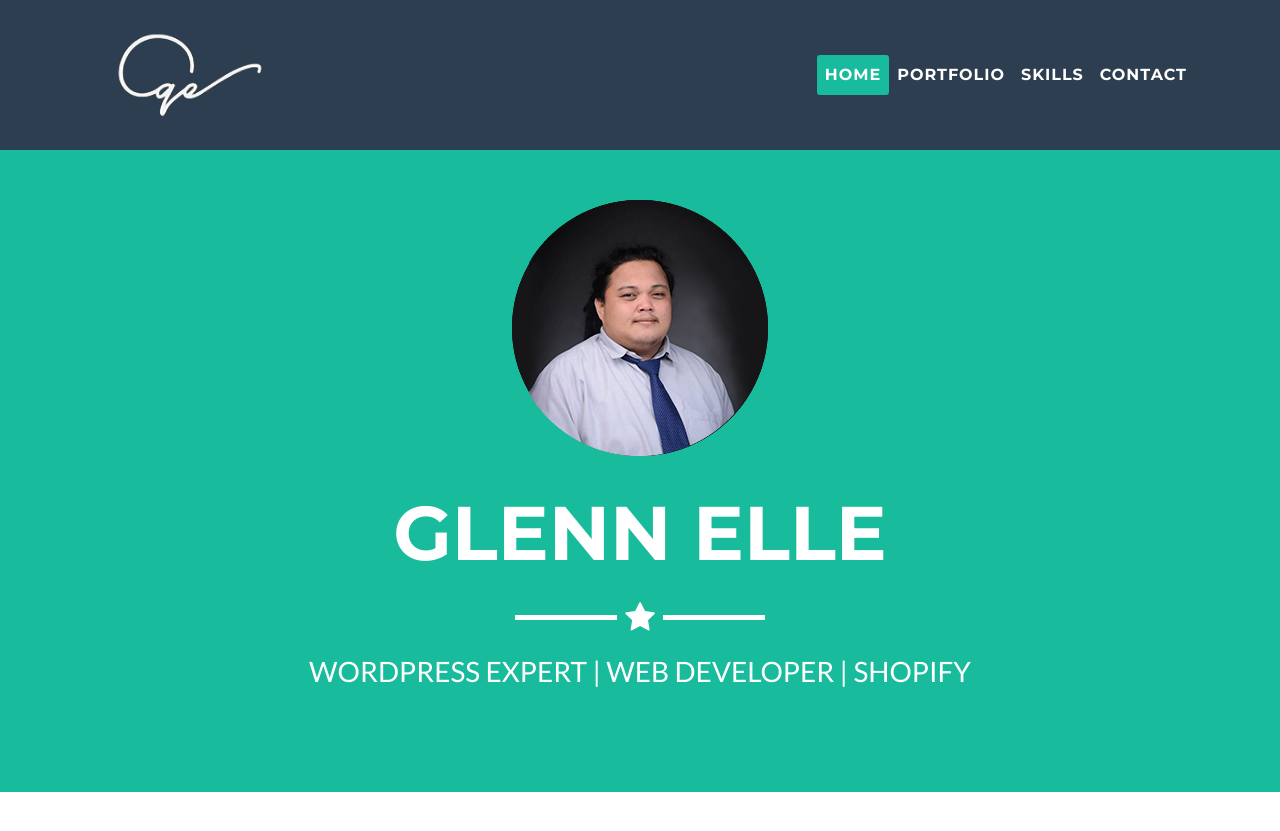
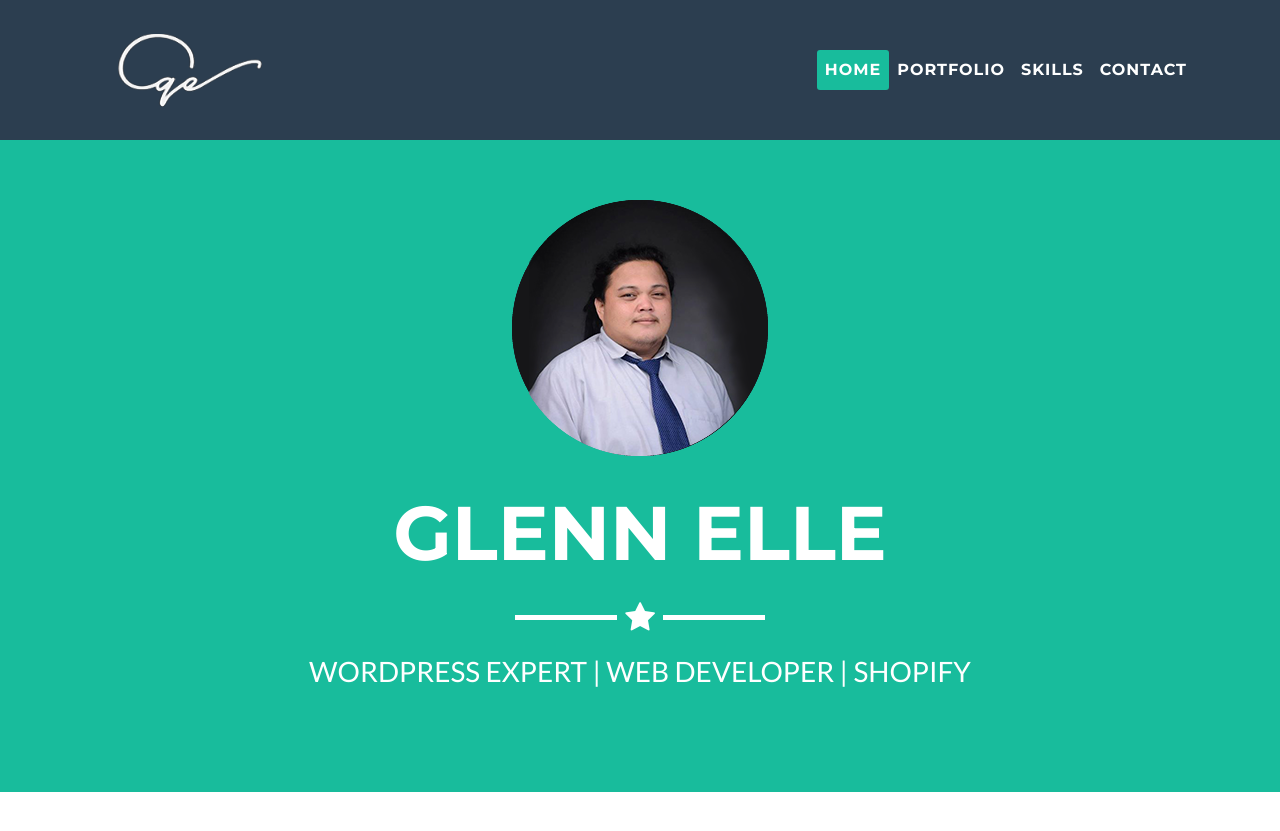
Before and after one commit to akosielye/akosielye.github.io, a Jekyll site: the page index.html, which Jekyll copies as it is, in a window 1280 px wide and 900 px high. Shown: the top 831 px of the window. Built offline with Jekyll 4.4.1, drawn with Linux system fonts in a browser that asks for light colours.

Commit message:
Update index.html

```diff
--- a/index.html
+++ b/index.html
@@ -31,7 +31,7 @@
     <!-- Navigation -->
     <nav class="navbar navbar-expand-lg navbar-light fixed-top" id="mainNav">
       <div class="container">
-        <a class="navbar-brand js-scroll-trigger" href="#page-top"> <img src="img/portfolio/glenn-elle-personal-logo-initial-white.png" width="210px;" height="90px;"> </a>
+        <a class="navbar-brand js-scroll-trigger" href="#page-top"> <img src="img/portfolio/glenn-elle-personal-logo-initial-white.png" width="210px;" height="80px;"> </a>
         <button class="navbar-toggler navbar-toggler-right" type="button" data-toggle="collapse" data-target="#navbarResponsive" aria-controls="navbarResponsive" aria-expanded="false" aria-label="Toggle navigation">
           Menu
           <i class="fa fa-bars"></i>
```
